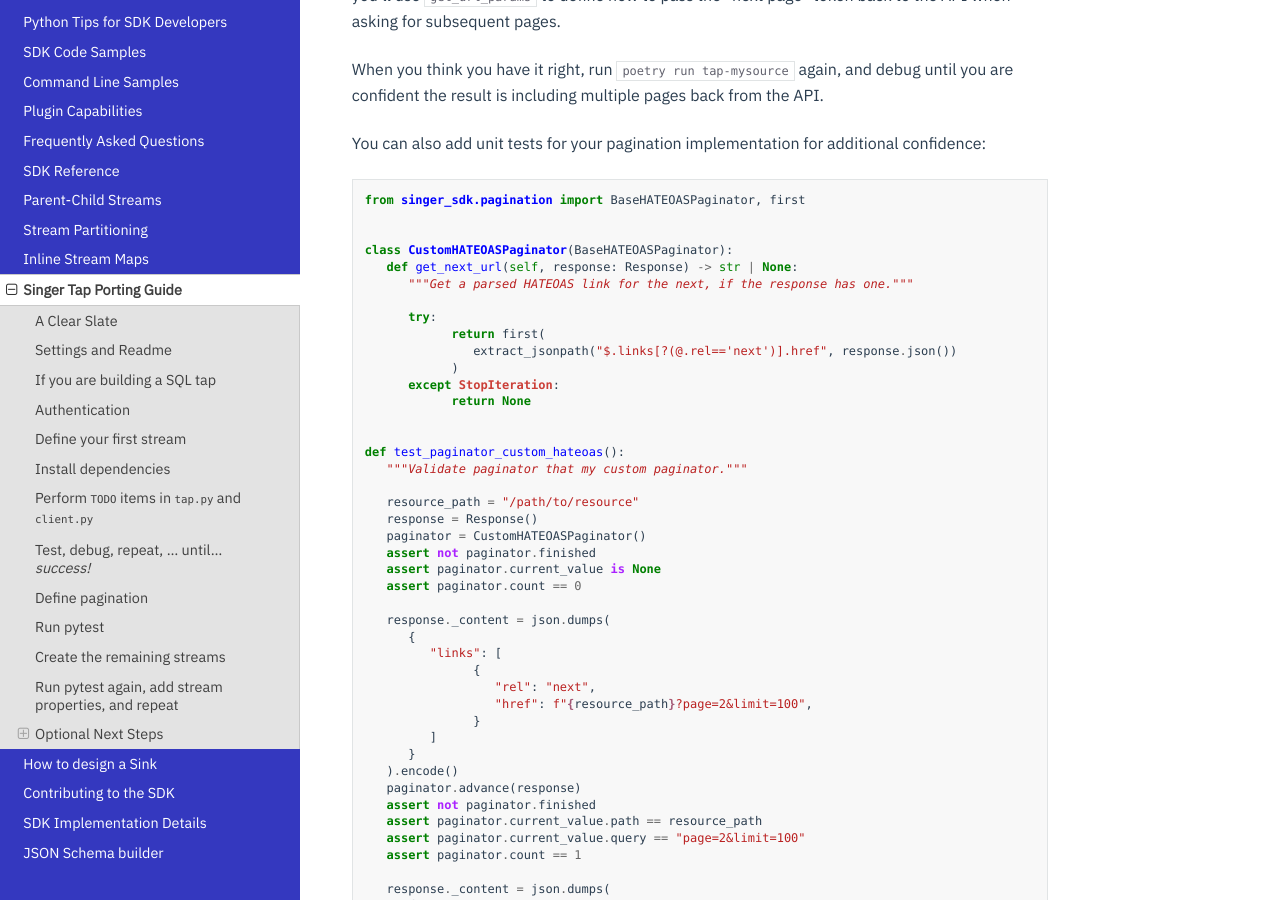
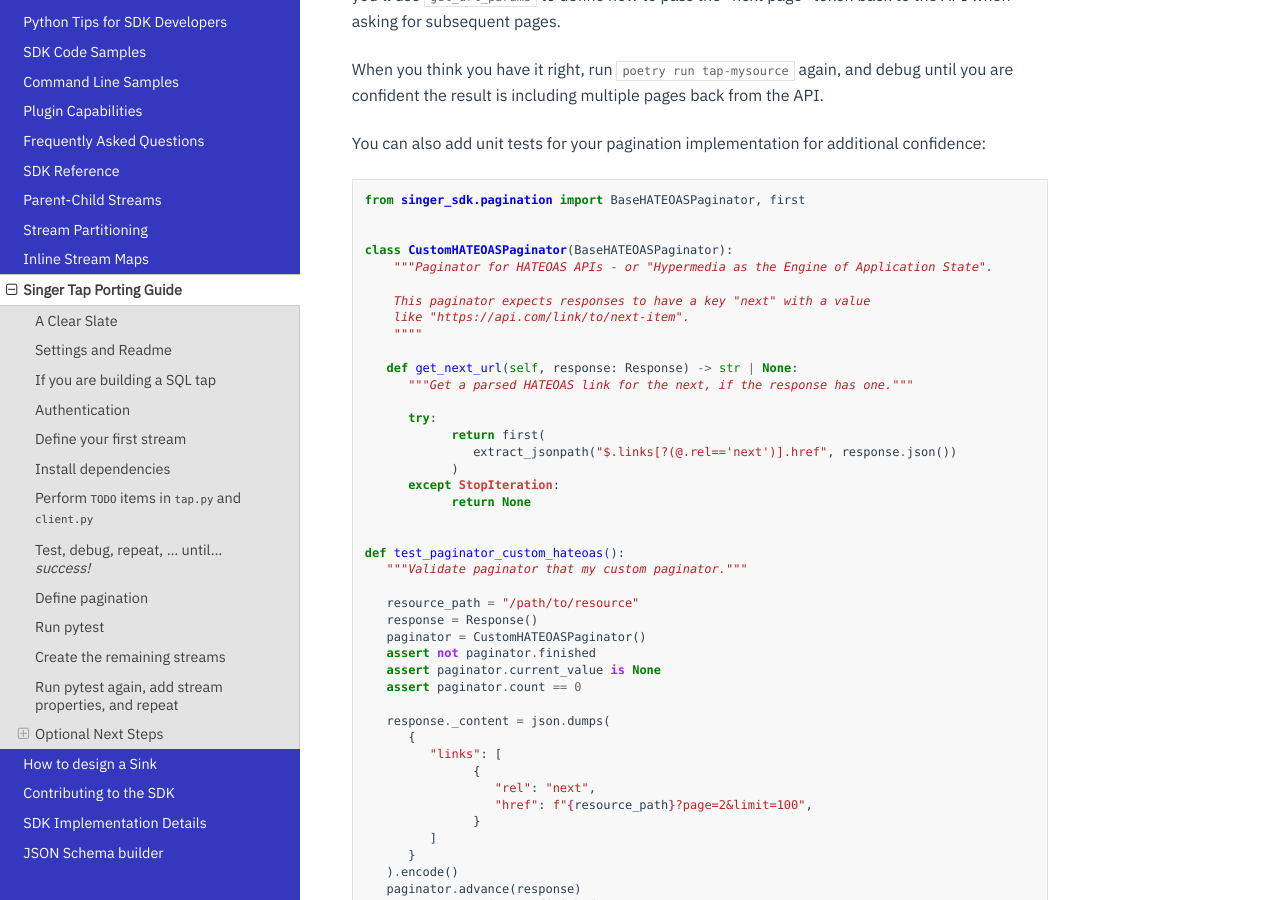
Before and after one commit to meltano/sdk, a Sphinx documentation site: the page built from docs/porting.md, in a window 1280 px wide and 900 px high, scrolled down 3598 px. Built offline with Sphinx 7.4.7 and the Read the Docs theme 2.0.0, drawn with Linux system fonts in a browser that asks for light colours.

Commit message:
Update docs/porting.md
Co-authored-by: Aaron ("AJ") Steers <aj@meltano.com>

```diff
--- a/docs/porting.md
+++ b/docs/porting.md
@@ -114,6 +114,12 @@ from singer_sdk.pagination import BaseHATEOASPaginator, first
 
 
 class CustomHATEOASPaginator(BaseHATEOASPaginator):
+    """Paginator for HATEOAS APIs - or "Hypermedia as the Engine of Application State".
+
+    This paginator expects responses to have a key "next" with a value
+    like "https://api.com/link/to/next-item".
+    """"
+
    def get_next_url(self, response: Response) -> str | None:
       """Get a parsed HATEOAS link for the next, if the response has one."""
 
```
